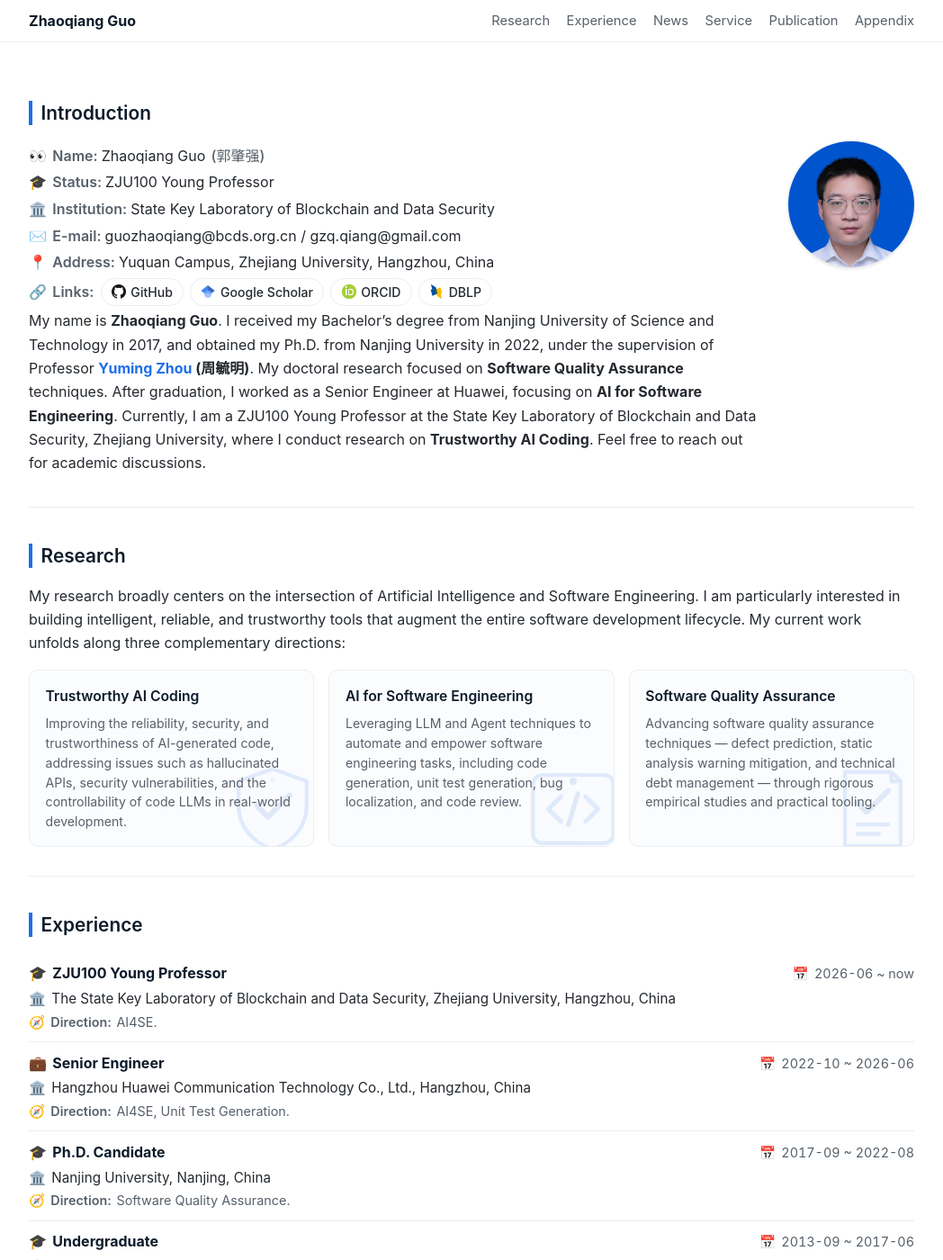
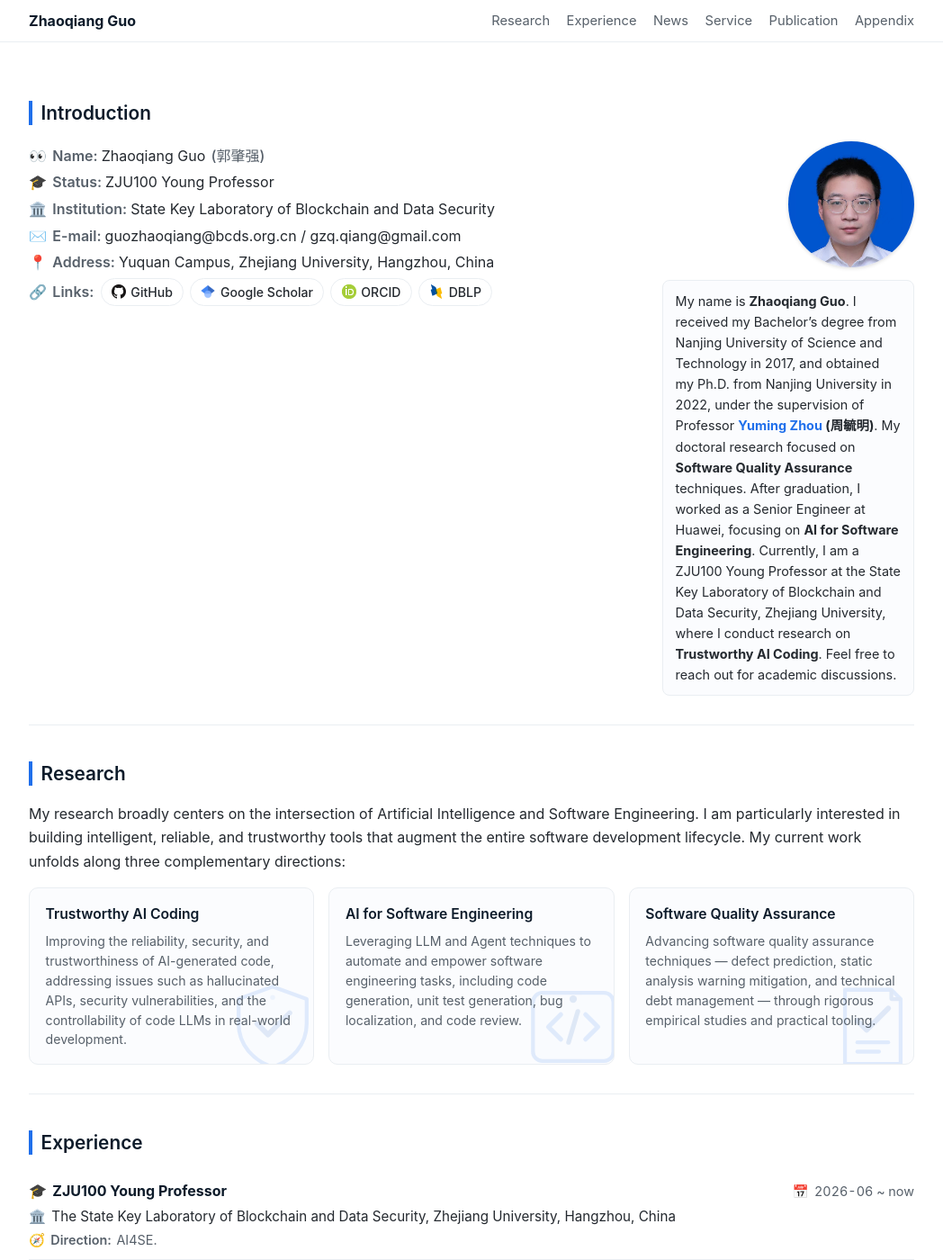
Before and after one commit to Naplues/naplues.github.io, a Jekyll site: the page built from index.html, in a window 1280 px wide and 1400 px high. Shown: the whole window at 90% size, without its empty margins (116-1164 px from the left). Built offline with Jekyll 4.4.1, drawn with Linux system fonts in a browser that asks for light colours; a script that is not in the unit is left out.

Commit message:
Move introduction under avatar with light background
Co-Authored-By: Claude Fable 5 <noreply@anthropic.com>

```diff
--- a/assets/css/style.css
+++ b/assets/css/style.css
@@ -85,7 +85,7 @@ a:hover { text-decoration: underline; }
 /* ---------- Profile header ---------- */
 .profile {
   display: grid;
-  grid-template-columns: 1fr auto;
+  grid-template-columns: 1fr 280px;
   gap: 1.5rem 2rem;
   align-items: start;
   margin-bottom: 1.5rem;
@@ -108,8 +108,22 @@ a:hover { text-decoration: underline; }
   color: var(--text-muted);
   font-weight: 600;
 }
+.profile-side {
+  display: flex;
+  flex-direction: column;
+  align-items: flex-end;
+  gap: 0.9rem;
+}
 .profile-intro {
-  margin-top: 0.8rem;
+  width: 100%;
+  margin: 0;
+  padding: 0.7rem 0.85rem;
+  background: var(--bg-soft);
+  border: 1px solid var(--border);
+  border-radius: 8px;
+  font-size: 0.9rem;
+  line-height: 1.6;
+  text-align: left;
 }
 
 .profile-photo {
@@ -358,6 +372,7 @@ em { font-style: italic; }
     gap: 1rem;
   }
   .profile-photo { justify-content: center; }
+  .profile-side { align-items: center; }
   .profile-info p.links { justify-content: center; }
   .profile-intro { text-align: left; }
   .profile-name { font-size: 1.3rem; }
--- a/index.html
+++ b/index.html
@@ -18,6 +18,11 @@ layout: default
       <a class="social-btn" href="https://orcid.org/0000-0001-8971-5755"><img src="assets/favicon/orcid.ico" width="16" height="16" alt="" aria-hidden="true" /> ORCID</a>
       <a class="social-btn" href="https://dblp.org/pid/251/9135.html"><img src="assets/favicon/dblp.ico" width="16" height="16" alt="" aria-hidden="true" /> DBLP</a>
     </p>
+  </div>
+  <div class="profile-side">
+    <div class="profile-photo">
+      <img src="photos/2022-avatar-s.png" alt="Photo of Zhaoqiang Guo" />
+    </div>
     <p class="profile-intro">My name is <strong>Zhaoqiang Guo</strong>.
       I received my Bachelor’s degree from Nanjing University of Science and Technology in 2017,
       and obtained my Ph.D. from Nanjing University in 2022,
@@ -27,9 +32,6 @@ layout: default
       Currently, I am a ZJU100 Young Professor at the State Key Laboratory of Blockchain and Data Security,
       Zhejiang University, where I conduct research on <strong>Trustworthy AI Coding</strong>.
       Feel free to reach out for academic discussions.</p>
-  </div>
-  <div class="profile-photo">
-    <img src="photos/2022-avatar-s.png" alt="Photo of Zhaoqiang Guo" />
   </div>
 </div>
 
```
